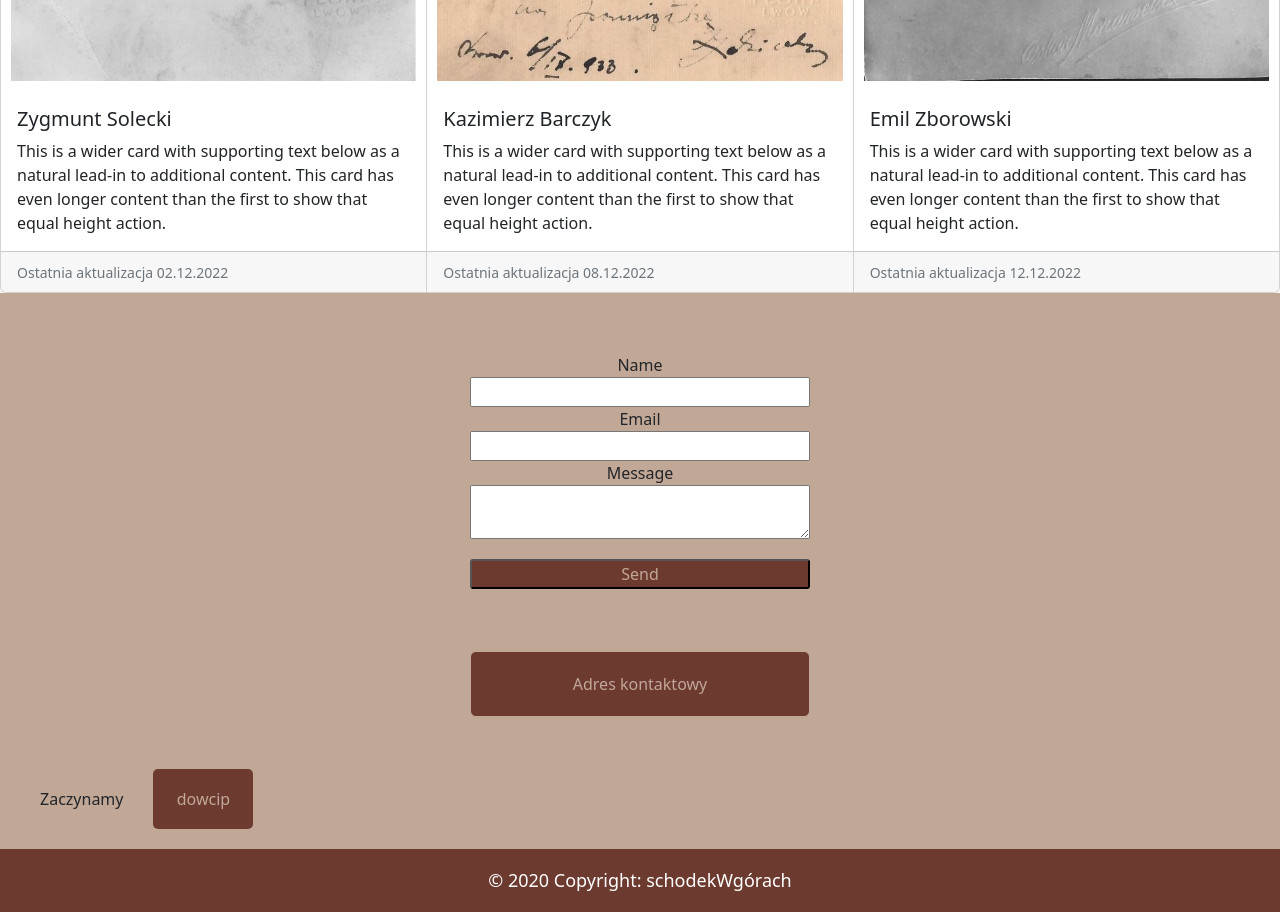
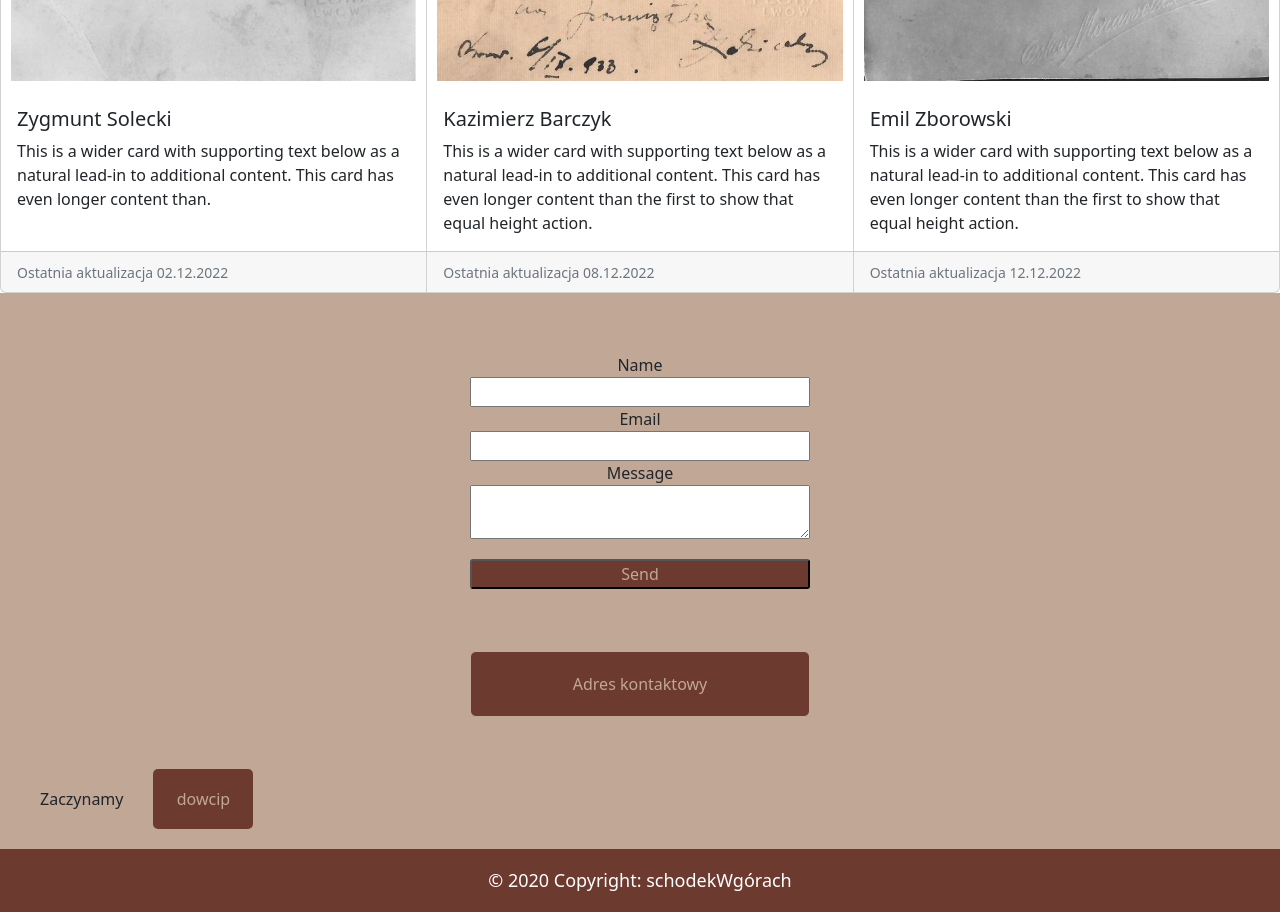
Before and after one commit to schodekWgorach/ps003_family-page, a React (Create React App) app: page / in a window 1280 px wide. Shown: the part 1560-2472 px from the top of the page. Built offline with nearby package versions, Linux system fonts and the light colour scheme.

Commit message:
gh-pages_v1

```diff
--- a/src/components/element/threeContainer/index.js
+++ b/src/components/element/threeContainer/index.js
@@ -15,8 +15,7 @@ function ThreeContainer() {
                     <Card.Title>Zygmunt Solecki</Card.Title>
                     <Card.Text>
                         This is a wider card with supporting text below as a natural lead-in
-                        to additional content. This card has even longer content than the
-                        first to show that equal height action.
+                        to additional content. This card has even longer content than.
                     </Card.Text>
                 </Card.Body>
                 <Card.Footer>
```
